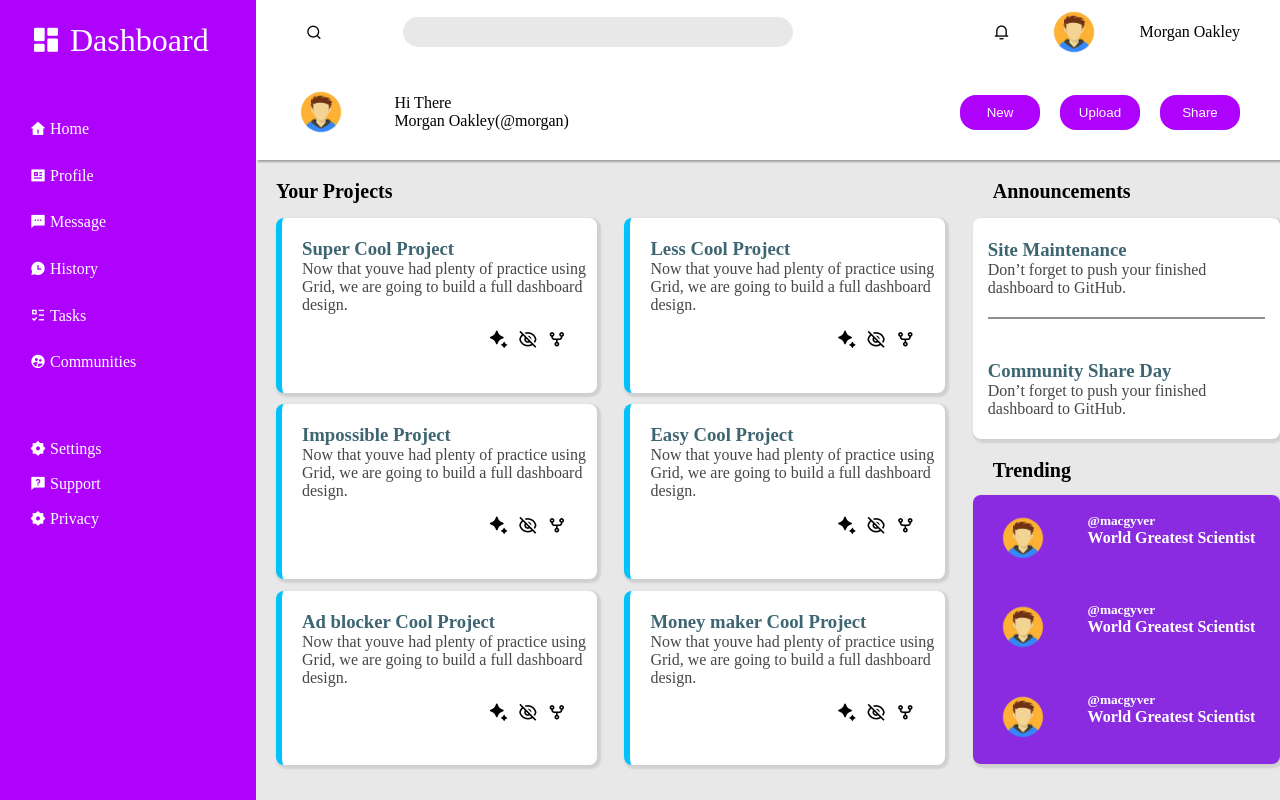
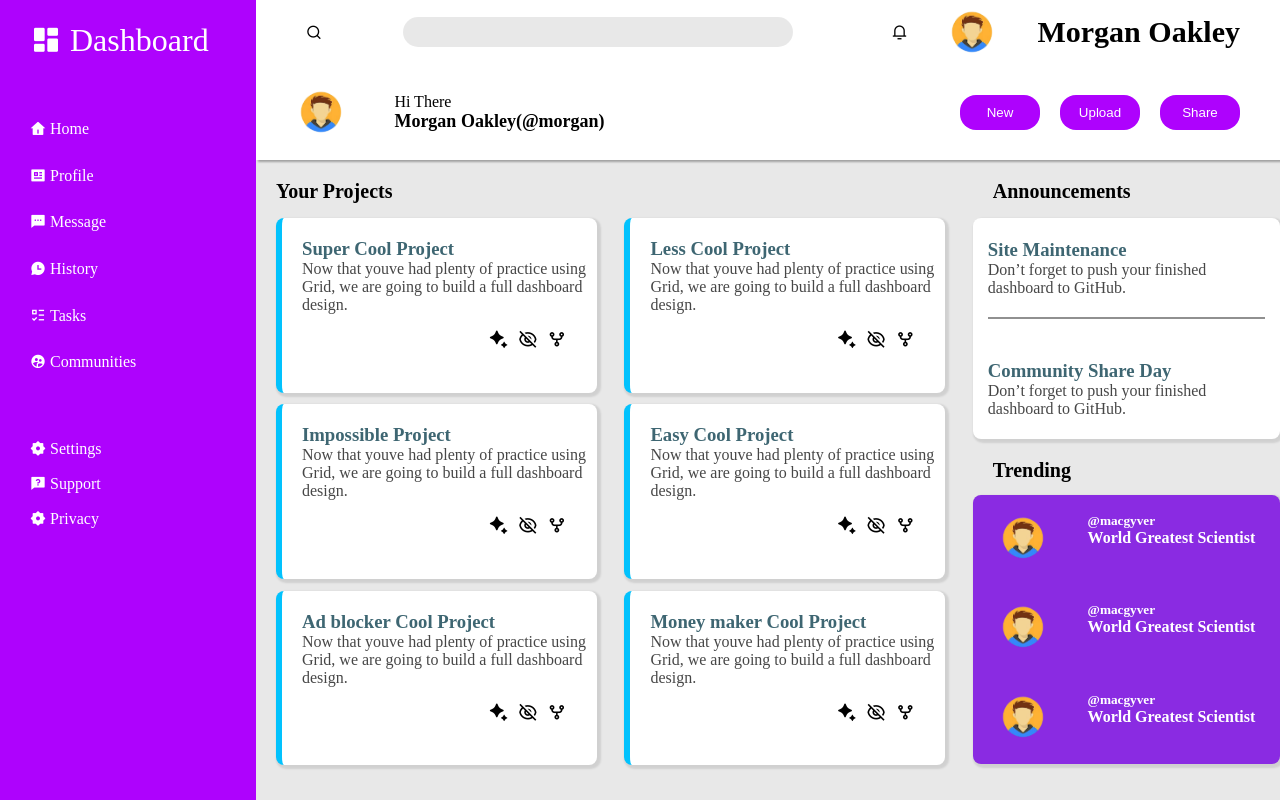
Before and after one commit to MICHELLENGEI/admin-dashboard-odin, a plain HTML site: page index.html in a window 1280 px wide. Drawn offline with nearby package versions, Linux system fonts and the light colour scheme.

Commit message:
styled the paragraph

```diff
--- a/css/style.css
+++ b/css/style.css
@@ -82,6 +82,10 @@
     margin-right: 40px;
 }
 
+.topname{
+    font-size: 30px;
+    font-weight: 900;
+}
 .avatar{
     width: 50px;
     height: 50px;
@@ -93,6 +97,10 @@
     margin-left: 40px;
     grid-template-columns:10% 30% 60% ;
 
+}
+.secondname{
+    font-weight: 900;
+    font-size: 18px;
 }
 .buttons{
     display: flex;
```
